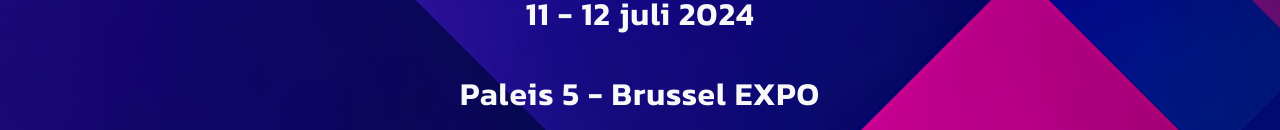
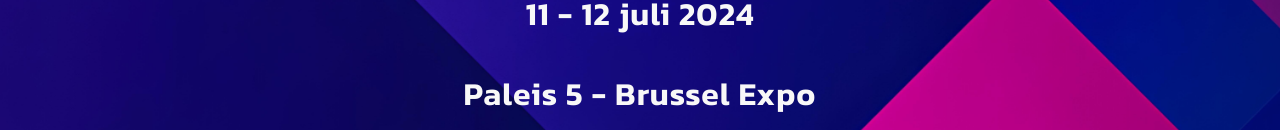
Before and after one commit to GlupekEJ/GameEvent, an Angular app in the folder Client/: page / in a window 1280 px wide. Shown: the part 822-952 px from the top of the page. Built offline with nearby package versions, Linux system fonts and the light colour scheme.

Commit message:
EXPO veranderd naar Expo

```diff
--- a/Client/src/app/home/home.component.html
+++ b/Client/src/app/home/home.component.html
@@ -5,7 +5,7 @@
       <h1 class="slogan">DE GRÓÓTSTE GAMING-CONVENTIE VAN DE LAGE LANDEN!</h1>
       <p class="subtitel1">11 - 12 juli 2024</p>
 
-      <p class="subtitel2">Paleis 5 - Brussel EXPO</p>
+      <p class="subtitel2">Paleis 5 - Brussel Expo</p>
       <a class="knop" href="tickets">TICKETS</a>
     </div>
   </div>
```
